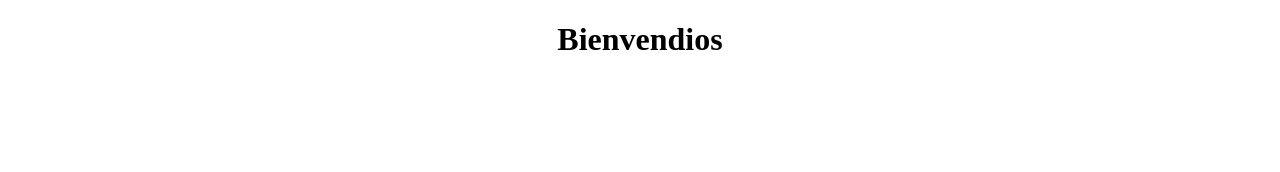
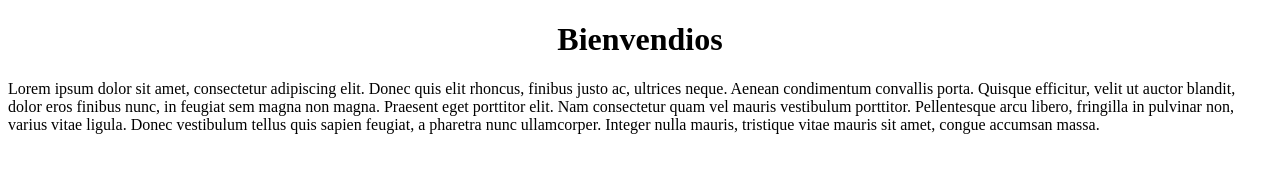
Before and after one commit to MPN69/GHPages, a plain HTML site: page index.html in a window 1280 px wide. Drawn offline with Linux system fonts and the light colour scheme.

Commit message:
Added text

```diff
--- a/index.html
+++ b/index.html
@@ -8,5 +8,8 @@
 </head>
 <body>
     <h1 style="text-align: center;">Bienvendios</h1>
+    <p>
+        Lorem ipsum dolor sit amet, consectetur adipiscing elit. Donec quis elit rhoncus, finibus justo ac, ultrices neque. Aenean condimentum convallis porta. Quisque efficitur, velit ut auctor blandit, dolor eros finibus nunc, in feugiat sem magna non magna. Praesent eget porttitor elit. Nam consectetur quam vel mauris vestibulum porttitor. Pellentesque arcu libero, fringilla in pulvinar non, varius vitae ligula. Donec vestibulum tellus quis sapien feugiat, a pharetra nunc ullamcorper. Integer nulla mauris, tristique vitae mauris sit amet, congue accumsan massa.
+    </p>
 </body>
 </html>
```
